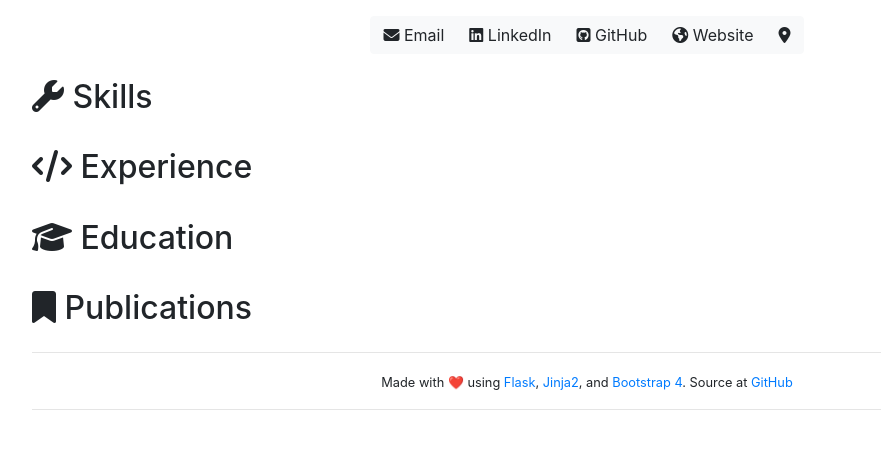
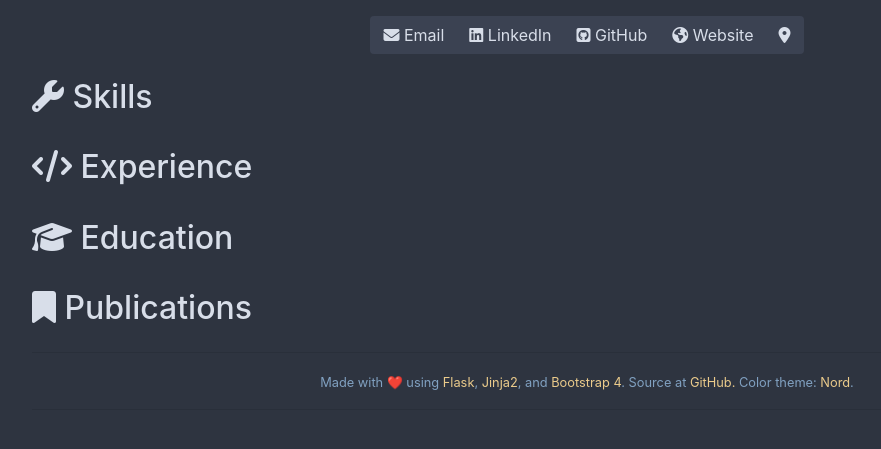
Before and after one commit to ericmjl/resume, a Flask app: template templates/resume.html in a window 1280 px wide. Shown: the top 449 px of the page, without its empty margins (53-934 px from the left). Run offline with Flask 2, Linux system fonts and the light colour scheme; the template is opened without the code that fills it, so the values that code supplies are empty; some libraries are stand-ins or nearby versions.

Commit message:
Switched resume to Nord theme

```diff
--- a/app.py
+++ b/app.py
@@ -1,14 +1,16 @@
 import yaml
 from flask import Flask, Markup, render_template, redirect
 from jinja2 import Template
+import os
 
+print(os.getcwd())
 from markdown import markdown as md
 
 app = Flask(__name__)
 
 
 def read_template(template):
-    with open(template, 'r+') as f:
+    with open(template, "r+") as f:
         template = f.read()
     t = Template(source=template)
     return t
@@ -18,9 +20,9 @@ def write_html(resume):
     """
     Write the HTML version of the resume to disk.
     """
-    t = read_template('templates/resume.html')
+    t = read_template("templates/resume.html")
 
-    with open('index.html', 'w+') as f:
+    with open("index.html", "w+") as f:
         f.write(t.render(resume=resume))
 
 
@@ -28,8 +30,8 @@ def write_markdown(resume):
     """
     Write the Markdown version of the resume to disk.
     """
-    t = read_template('templates/resume.md.j2')
-    with open('resume.md', 'w+') as f:
+    t = read_template("templates/resume.md.j2")
+    with open("resume.md", "w+") as f:
         f.write(t.render(resume=resume))
 
 
@@ -37,28 +39,31 @@ def read_resume(markup=True):
     """
     Read the resume from disk.
     """
-    with open('resume.yaml', 'r+') as f:
+    with open("resume.yaml", "r+") as f:
         resume = yaml.load(f)
 
     if markup:
-        for exp in resume['experience']:
-            exp['description'] = Markup(md(exp['description']))
+        for exp in resume["experience"]:
+            exp["description"] = Markup(md(exp["description"]))
     return resume
 
 
-@app.route('/')
+@app.route("/")
 def index():
     resume = read_resume(markup=True)
-    write_html(resume)
-    return render_template('resume.html', resume=resume)
+    html = render_template("resume.html", resume=resume)
+    with open("index.html", "w+") as f:
+        f.write(html)
+    return html
 
 
-@app.route('/markdown')
-@app.route('/md')
+@app.route("/markdown")
+@app.route("/md")
 def markdown():
     resume = read_resume(markup=False)
     write_markdown(resume)
-    return redirect('/')
+    return redirect("/")
 
-if __name__ == '__main__':
-    app.run(debug=True, port=5656)
+
+if __name__ == "__main__":
+    app.run(debug=True, port=5657)
--- a/environment.yml
+++ b/environment.yml
@@ -4,7 +4,7 @@ channels:
 - conda-forge
 - ericmjl
 dependencies:
-- python=3.6
+- python=3.8
 - jupyter
 - ipykernel
 - flask
--- /dev/null
+++ b/static/custom.css
@@ -0,0 +1,270 @@
+/*
+ * Copyright (c) 2016-present Arctic Ice Studio <development@arcticicestudio.com>
+ * Copyright (c) 2016-present Sven Greb <development@svengreb.de>
+ *
+ * Project:    Nord
+ * Version:    0.2.0
+ * Repository: https://github.com/arcticicestudio/nord
+ * License:    MIT
+ * References:
+ *   https://www.w3.org/TR/css-variables
+ *   https://www.w3.org/TR/selectors/#root-pseudo
+ *   https://drafts.csswg.org/css-variables
+ *   https://developer.mozilla.org/en-US/docs/Web/CSS/Using_CSS_variables
+ *   http://warpspire.com/kss
+ *   https://github.com/kss-node/kss-node
+ */
+
+/*
+An arctic, north-bluish color palette.
+Created for the clean- and minimal flat design pattern to achieve a optimal focus and readability for code syntax
+highlighting and UI.
+It consists of a total of sixteen, carefully selected, dimmed pastel colors for a eye-comfortable, but yet colorful
+ambiance.
+
+Styleguide Nord
+*/
+
+:root {
+  /*
+  Base component color of "Polar Night".
+
+  Used for texts, backgrounds, carets and structuring characters like curly- and square brackets.
+
+  Markup:
+  <div style="background-color:#2e3440; width=60; height=60"></div>
+
+  Styleguide Nord - Polar Night
+  */
+  --nord0: #2e3440;
+
+  /*
+  Lighter shade color of the base component color.
+
+  Used as a lighter background color for UI elements like status bars.
+
+  Markup:
+  <div style="background-color:#3b4252; width=60; height=60"></div>
+
+  Styleguide Nord - Polar Night
+  */
+  --nord1: #3b4252;
+
+  /*
+  Lighter shade color of the base component color.
+
+  Used as line highlighting in the editor.
+  In the UI scope it may be used as selection- and highlight color.
+
+  Markup:
+  <div style="background-color:#434c5e; width=60; height=60"></div>
+
+  Styleguide Nord - Polar Night
+  */
+  --nord2: #434c5e;
+
+  /*
+  Lighter shade color of the base component color.
+
+  Used for comments, invisibles, indent- and wrap guide marker.
+  In the UI scope used as pseudoclass color for disabled elements.
+
+  Markup:
+  <div style="background-color:#4c566a; width=60; height=60"></div>
+
+  Styleguide Nord - Polar Night
+  */
+  --nord3: #4c566a;
+
+  /*
+  Base component color of "Snow Storm".
+
+  Main color for text, variables, constants and attributes.
+  In the UI scope used as semi-light background depending on the theme shading design.
+
+  Markup:
+  <div style="background-color:#d8dee9; width=60; height=60"></div>
+
+  Styleguide Nord - Snow Storm
+  */
+  --nord4: #d8dee9;
+
+  /*
+  Lighter shade color of the base component color.
+
+  Used as a lighter background color for UI elements like status bars.
+  Used as semi-light background depending on the theme shading design.
+
+  Markup:
+  <div style="background-color:#e5e9f0; width=60; height=60"></div>
+
+  Styleguide Nord - Snow Storm
+  */
+  --nord5: #e5e9f0;
+
+  /*
+  Lighter shade color of the base component color.
+
+  Used for punctuations, carets and structuring characters like curly- and square brackets.
+  In the UI scope used as background, selection- and highlight color depending on the theme shading design.
+
+  Markup:
+  <div style="background-color:#eceff4; width=60; height=60"></div>
+
+  Styleguide Nord - Snow Storm
+  */
+  --nord6: #eceff4;
+
+  /*
+  Bluish core color.
+
+  Used for classes, types and documentation tags.
+
+  Markup:
+  <div style="background-color:#8fbcbb; width=60; height=60"></div>
+
+  Styleguide Nord - Frost
+  */
+  --nord7: #8fbcbb;
+
+  /*
+  Bluish core accent color.
+
+  Represents the accent color of the color palette.
+  Main color for primary UI elements and methods/functions.
+
+  Can be used for
+    - Markup quotes
+    - Markup link URLs
+
+  Markup:
+  <div style="background-color:#88c0d0; width=60; height=60"></div>
+
+  Styleguide Nord - Frost
+  */
+  --nord8: #88c0d0;
+
+  /*
+  Bluish core color.
+
+  Used for language-specific syntactic/reserved support characters and keywords, operators, tags, units and
+  punctuations like (semi)colons,commas and braces.
+
+  Markup:
+  <div style="background-color:#81a1c1; width=60; height=60"></div>
+
+  Styleguide Nord - Frost
+  */
+  --nord9: #81a1c1;
+
+  /*
+  Bluish core color.
+
+  Used for markup doctypes, import/include/require statements, pre-processor statements and at-rules (`@`).
+
+  Markup:
+  <div style="background-color:#5e81ac; width=60; height=60"></div>
+
+  Styleguide Nord - Frost
+  */
+  --nord10: #5e81ac;
+
+  /*
+  Colorful component color.
+
+  Used for errors, git/diff deletion and linter marker.
+
+  Markup:
+  <div style="background-color:#bf616a; width=60; height=60"></div>
+
+  Styleguide Nord - Aurora
+  */
+  --nord11: #bf616a;
+
+  /*
+  Colorful component color.
+
+  Used for annotations.
+
+  Markup:
+  <div style="background-color:#d08770; width=60; height=60"></div>
+
+  Styleguide Nord - Aurora
+  */
+  --nord12: #d08770;
+
+  /*
+  Colorful component color.
+
+  Used for escape characters, regular expressions and markup entities.
+  In the UI scope used for warnings and git/diff renamings.
+
+  Markup:
+  <div style="background-color:#ebcb8b; width=60; height=60"></div>
+
+  Styleguide Nord - Aurora
+  */
+  --nord13: #ebcb8b;
+
+  /*
+  Colorful component color.
+
+  Main color for strings and attribute values.
+  In the UI scope used for git/diff additions and success visualizations.
+
+  Markup:
+  <div style="background-color:#a3be8c; width=60; height=60"></div>
+
+  Styleguide Nord - Aurora
+  */
+  --nord14: #a3be8c;
+
+  /*
+  Colorful component color.
+
+  Used for numbers.
+
+  Markup:
+  <div style="background-color:#b48ead; width=60; height=60"></div>
+
+  Styleguide Nord - Aurora
+  */
+  --nord15: #b48ead;
+}
+
+.bg-nord {
+    color: var(--nord4);
+    background-color: var(--nord0);
+}
+
+.card-nord {
+    color: var(--nord4);
+    background-color: var(--nord3);
+}
+
+.card-header-nord {
+    color: var(--nord5);
+    background-color: var(--nord2)
+
+}
+
+.text-muted-nord {
+    color: var(--nord9)
+}
+
+a {
+    color: var(--nord13);
+}
+
+small {
+    color: var(--nord9)
+}
+
+.list-group-item {
+    background-color: var(--nord3)
+}
+
+.btn-nord {
+    color: var(--nord4);
+    background-color: var(--nord1)
+}
--- a/templates/resume.html
+++ b/templates/resume.html
@@ -7,10 +7,12 @@
     <!-- Bootstrap v4 Imports -->
     <link rel="stylesheet" href="https://stackpath.bootstrapcdn.com/bootstrap/4.4.1/css/bootstrap.min.css"
       integrity="sha384-Vkoo8x4CGsO3+Hhxv8T/Q5PaXtkKtu6ug5TOeNV6gBiFeWPGFN9MuhOf23Q9Ifjh" crossorigin="anonymous">
+    <!-- Custom CSS -->
+    <link rel="stylesheet" href={{ url_for('static', filename='custom.css') }}>
     <title>Eric J. Ma's Resume</title>
   </head>
 
-  <body>
+  <body class="bg-nord">
     <div class="container">
       <div class="row" id="name-contact-row">
         <div class="col-12 text-center" id="name-contact-col">
@@ -23,23 +25,23 @@
             {{ resume['details']['surname'] }}
           </h1>
           <div class="btn-group" role="group" aria-label="Basic example">
-            <a href="{{ resume['contact']['email']}}" type="button" class="btn btn-light">
+            <a href="{{ resume['contact']['email']}}" type="button" class="btn btn-nord">
               <i class="fa fa-envelope" aria-hidden="true"></i>
               Email
             </a>
-            <a href="{{ resume['contact']['linkedin'] }}" type="button" class="btn btn-light">
+            <a href="{{ resume['contact']['linkedin'] }}" type="button" class="btn btn-nord">
               <i class="fa fa-linkedin-square" aria-hidden="true"></i>
               LinkedIn
             </a>
-            <a href="https://github.com/{{ resume['contact']['github'] }}" type="button" class="btn btn-light">
+            <a href="https://github.com/{{ resume['contact']['github'] }}" type="button" class="btn btn-nord">
               <i class="fa fa-github-square" aria-hidden="true"></i>
               GitHub
             </a>
-            <a href="{{ resume['contact']['website'] }}" type="button" class="btn btn-light">
+            <a href="{{ resume['contact']['website'] }}" type="button" class="btn btn-nord">
               <i class="fa fa-globe" aria-hidden="true"></i>
               Website
             </a>
-            <a type="button" class="btn btn-light">
+            <a type="button" class="btn btn-nord">
               <i class="fa fa-map-marker" aria-hidden="true"></i>
               {{ resume['contact']['location'] }}
             </a>
@@ -57,10 +59,10 @@
       </div>
       <div class="card-group">
         {% for skill in resume['skills'] %}
-        <div class="card">
-          <div class="card-header">
+        <div class="card card-nord">
+          <div class="card-header card-header-nord">
             <h5>{{ skill["type"] }}</h5>
-            <small class="text-muted">
+            <small class="text-muted-nord">
               <p>{{ skill["description"] }}</p>
             </small>
           </div>
@@ -80,10 +82,10 @@
         </div>
         <div class="container" id="experience-details">
           {% for experience in resume['experience'] %}
-          <div class="card" id="{{ experience['company']}}-card">
-            <div class="card-header">
+          <div class="card card-nord" id="{{ experience['company']}}-card">
+            <div class="card-header card-header-nord">
               <h5 class="card-title">{{ experience['title'] }}, {{ experience['company'] }}</h5>
-              <h6 class="card-subtitle text-muted">{{ experience['timeperiod'] }}, {{ experience['location'] }}</h6>
+              <h6 class="card-subtitle text-muted-nord">{{ experience['timeperiod'] }}, {{ experience['location'] }}</h6>
             </div>
             <div class="card-body">
               <p class="card-text">{{ experience['description'] }}</p>
@@ -104,7 +106,7 @@
       </div>
       <div class="card-group">
         {% for edu in resume["education"] %}
-        <div class="card">
+        <div class="card card-nord">
           <div class="card-body">
             <h5 class="card-title">{{ edu["degree"] }}, {{ edu["school"] }}</h5>
             <small>{{ edu["department"] }}, {{ edu["timeperiod"] }}, {{ edu["location"] }}</small>
@@ -135,7 +137,8 @@
             <a href="https://palletsprojects.com/p/flask/">Flask</a>,
             <a href="https://palletsprojects.com/p/jinja/">Jinja2</a>,
             and <a href="https://getbootstrap.com/">Bootstrap 4</a>.
-            Source at <a href="https://github.com/ericmjl/resume">GitHub</a>
+            Source at <a href="https://github.com/ericmjl/resume">GitHub.</a>
+            Color theme: <a href="https://nordtheme.com">Nord</a>.
           </small>
           <hr>
         </div>
```
Also changed, not shown: index.html (+40 -37 lines), static/nord.css (added).
